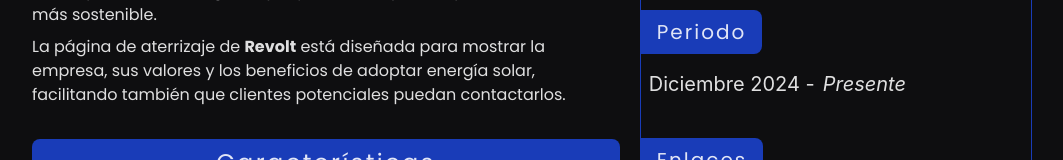
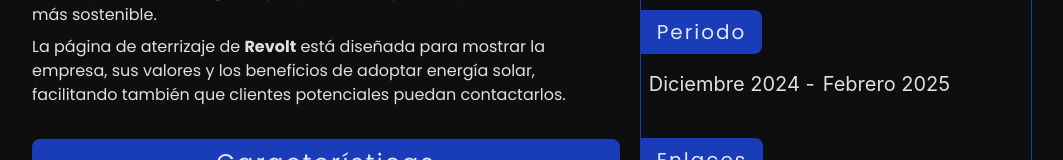
Before and after one commit to AndresAntelo21/portafolio, a React (Vite) app: page /revolt-web in a window 1280 px wide. Shown: the part 768-928 px from the top of the page, without its empty margins (108-1171 px from the left). Built offline with nearby package versions, Linux system fonts and the light colour scheme; a web font is replaced by a local one.

Commit message:
feat: update project timelines in CbCWeb, GnGWeb, MovilidadWeb, RevoltWeb, and UmanaWeb components

```diff
--- a/src/projects/cbc/cbc-web.tsx
+++ b/src/projects/cbc/cbc-web.tsx
@@ -42,7 +42,7 @@ export const CbCWeb = () => {
             </div>
             <div className="flex gap-2 pt-4 pl-2 text-xl">
               <h3>Febrero 2025 -</h3>
-              <span className="italic">Presente</span>
+              <span className="">Marzo 2025</span>
             </div>
           </div>
           <div>
--- a/src/projects/gng/gng-web.tsx
+++ b/src/projects/gng/gng-web.tsx
@@ -39,7 +39,7 @@ export const GnGWeb = () => {
             </div>
             <div className="flex gap-2 pt-4 pl-2 text-xl">
               <h3>Febrero 2025 -</h3>
-              <span className="italic">Presente</span>
+              <span className="">Marzo 2025</span>
             </div>
           </div>
           <div>
--- a/src/projects/movilidad/movilidad-web.tsx
+++ b/src/projects/movilidad/movilidad-web.tsx
@@ -41,7 +41,7 @@ export const MovilidadWeb = () => {
             </div>
             <div className="flex gap-2 pt-4 pl-2 text-xl">
               <h3 className="">Febrero 2024 -</h3>
-              <span className="italic">Presente</span>
+              <span className="">Noviembre 2024</span>
             </div>
           </div>
           <div>
--- a/src/projects/revolt/revolt-web.tsx
+++ b/src/projects/revolt/revolt-web.tsx
@@ -38,7 +38,7 @@ export const RevoltWeb = () => {
             </div>
             <div className="flex gap-2 pt-4 pl-2 text-xl">
               <h3>Diciembre 2024 -</h3>
-              <span className="italic">Presente</span>
+              <span className="">Febrero 2025</span>
             </div>
           </div>
           <div>
--- a/src/projects/umana/umana-web.tsx
+++ b/src/projects/umana/umana-web.tsx
@@ -40,7 +40,7 @@ export const UmanaWeb = () => {
             </div>
             <div className="flex gap-2 pt-4 pl-2 text-xl">
               <h3>Noviembre 2024 -</h3>
-              <span className="italic">Presente</span>
+              <span className="">Enero 2025</span>
             </div>
           </div>
 
```
